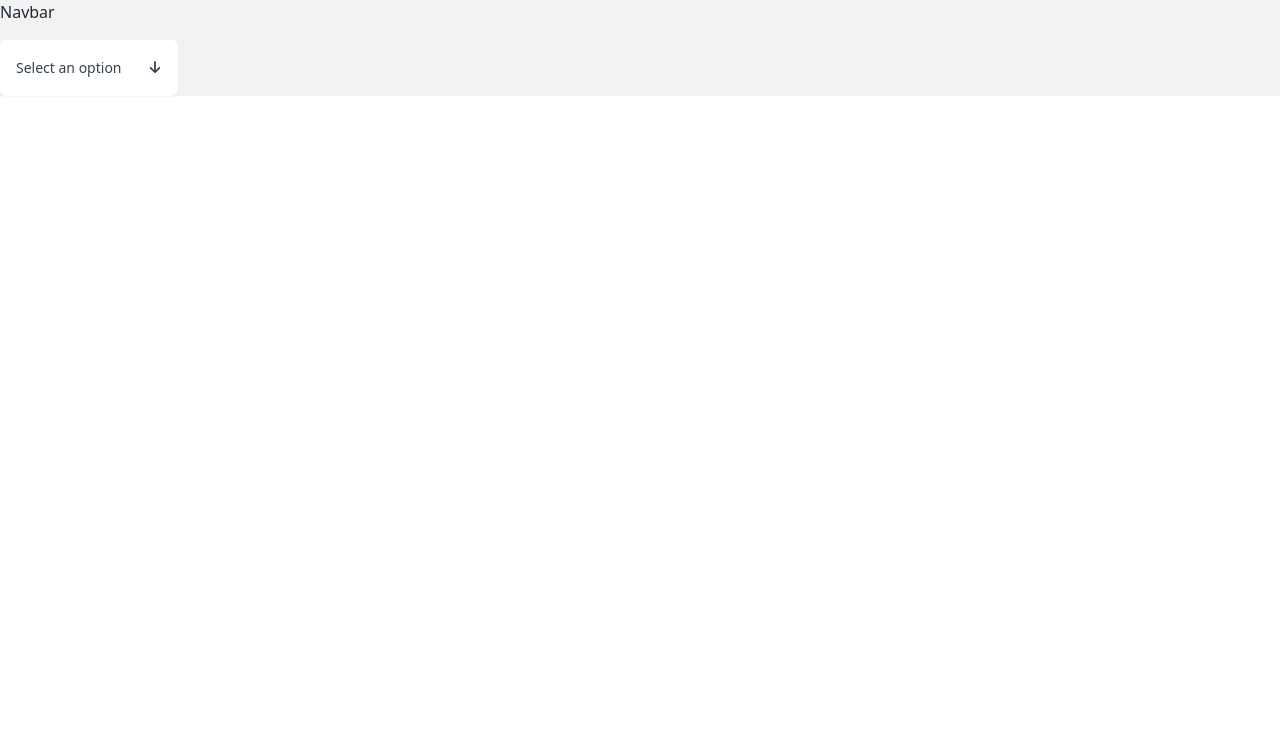
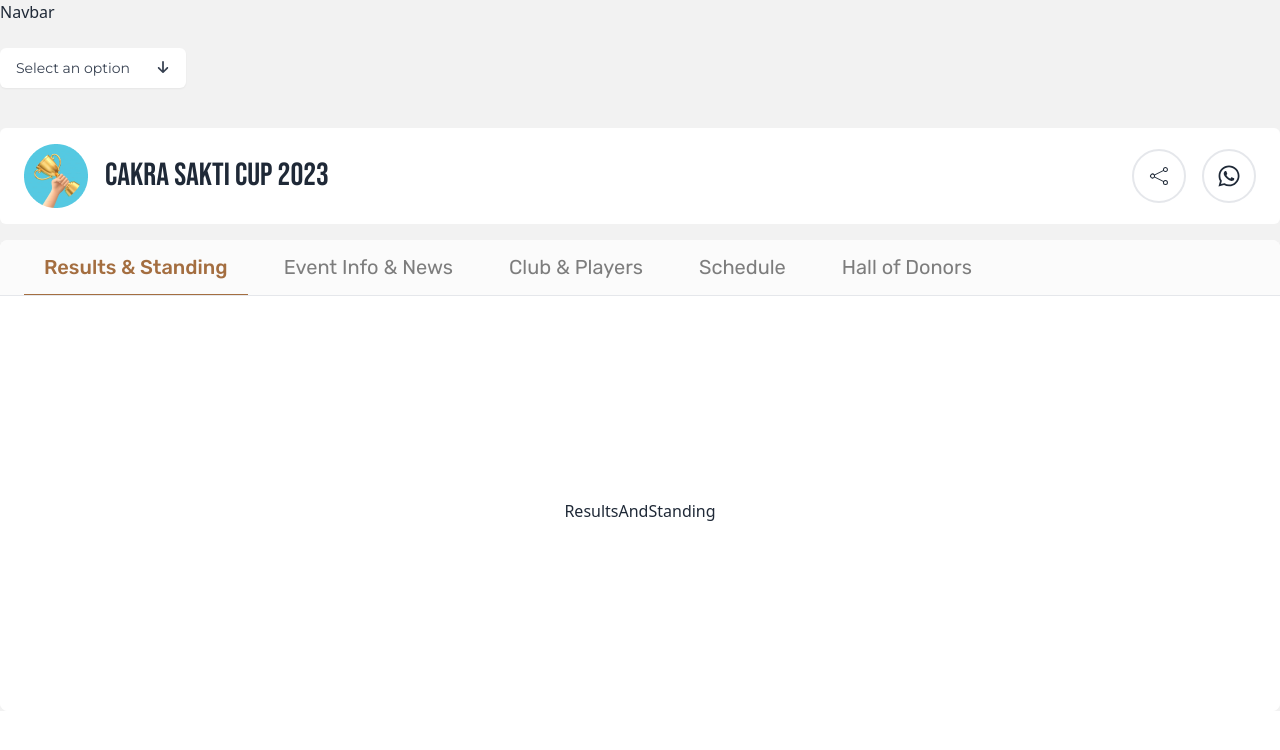
Before and after one commit to Abdullah-Al-Akash/fotogrid-frontend, a React (Vite) app: page /events in a window 1280 px wide. Shown: the top 750 px of the page. Built offline with nearby package versions, Linux system fonts and the light colour scheme.

Commit message:
added all tabs componment and added tabs and mobile dropdown menu

```diff
--- /dev/null
+++ b/src/Components/Events/CakraSaktiCup.jsx
@@ -0,0 +1,28 @@
+import cakraImage from "../../../public/Images/Cup.png";
+import { CiShare2 } from "react-icons/ci";
+import { FaWhatsapp } from "react-icons/fa";
+
+const CakraSaktiCup = () => {
+  return (
+    <div className="mt-[32px]  bg-white rounded-[6px]">
+      <div className="flex justify-between items-center px-[24px] py-[16px]">
+        <div className="flex items-center justify-start gap-[17px]">
+          <div className="w-[64px] h-[64px]">
+            <img src={cakraImage} alt="" className="w-full" />
+          </div>
+          <h2 className="bebas-Neue text-[32px]">Cakra Sakti Cup 2023</h2>
+        </div>
+        <div className="flex items-center gap-[16px]">
+          <p className="text-[24px] border-2 p-[13px] rounded-full">
+            <CiShare2 />
+          </p>
+          <p className="text-[24px] border-2 p-[13px] rounded-full">
+            <FaWhatsapp />
+          </p>
+        </div>
+      </div>
+    </div>
+  );
+};
+
+export default CakraSaktiCup;
--- /dev/null
+++ b/src/Components/Events/EventTabs.jsx
@@ -0,0 +1,87 @@
+/* eslint-disable react/prop-types */
+
+import ClubAndPlayers from "./Tabs/ClubAndPlayers";
+import DropDownTab from "./Tabs/DropDownTab";
+import EventInfoAndNews from "./Tabs/EventInfoAndNews";
+import HallOfDonors from "./Tabs/HallOfDonors";
+import ResultsAndStanding from "./Tabs/ResultsAndStanding";
+import Schedule from "./Tabs/Schedule";
+
+/* eslint-disable no-unused-vars */
+const EventTabs = ({ tab, setTab }) => {
+  return (
+    <div className="mt-[16px]">
+      <div className="bg-white rounded-[8px]">
+        <div className="border-b">
+          <div className="bg-[#FBFBFB]  rounded-t-[8px]">
+            <div className="md:flex hidden items-start gap-[16px] px-[24px] text-[20px] text-[#7D7D7D] rubik ">
+              <p
+                onClick={() => setTab("tab1")}
+                className={`py-[12px] px-[20px] cursor-pointer ${
+                  tab === "tab1" &&
+                  "text-[#A46E40] border-b border-[#A46E40] font-medium"
+                }`}
+              >
+                Results & Standing
+              </p>
+              <p
+                onClick={() => setTab("tab2")}
+                className={`py-[12px] px-[20px] cursor-pointer ${
+                  tab === "tab2" &&
+                  "text-[#A46E40] border-b border-[#A46E40] font-medium"
+                }`}
+              >
+                Event Info & News
+              </p>
+              <p
+                onClick={() => setTab("tab3")}
+                className={`py-[12px] px-[20px] cursor-pointer ${
+                  tab === "tab3" &&
+                  "text-[#A46E40] border-b border-[#A46E40] font-medium"
+                }`}
+              >
+                Club & Players
+              </p>
+              <p
+                onClick={() => setTab("tab4")}
+                className={`py-[12px] px-[20px] cursor-pointer ${
+                  tab === "tab4" &&
+                  "text-[#A46E40] border-b border-[#A46E40] font-medium"
+                }`}
+              >
+                Schedule
+              </p>
+              <p
+                onClick={() => setTab("tab5")}
+                className={`py-[12px] px-[20px] cursor-pointer ${
+                  tab === "tab5" &&
+                  "text-[#A46E40] border-b border-[#A46E40] font-medium"
+                }`}
+              >
+                Hall of Donors
+              </p>
+            </div>
+            <div className="md:hidden ms-3">
+              <DropDownTab tab={tab} setTab={setTab} />
+            </div>
+          </div>
+        </div>
+        <div className="mt-[15px] bg-white rounded-[8px]">
+          {tab === "tab1" ? (
+            <ResultsAndStanding />
+          ) : tab === "tab2" ? (
+            <EventInfoAndNews />
+          ) : tab === "tab3" ? (
+            <ClubAndPlayers />
+          ) : tab === "tab4" ? (
+            <Schedule />
+          ) : (
+            <HallOfDonors />
+          )}
+        </div>
+      </div>
+    </div>
+  );
+};
+
+export default EventTabs;
--- a/src/Components/Events/EventsTopDropDown.jsx
+++ b/src/Components/Events/EventsTopDropDown.jsx
@@ -16,11 +16,11 @@ const EventsTopDropDown = () => {
   };
 
   return (
-    <div className="relative inline-block text-left mt-[16px]">
+    <div className="relative inline-block text-left mt-[16px] montserrat">
       <div>
         <button
           type="button"
-          className="rounded-md border-gray-300 shadow-sm px-[16px] py-[18px] bg-white text-sm font-medium text-gray-700 hover:bg-gray-50  flex item-center justify-between"
+          className="rounded-[6px] border-gray-300 shadow-sm py-[10px] my-[8px] px-[16px] bg-white text-sm text-gray-700 hover:bg-gray-50  flex item-center justify-between text-[16px]"
           onClick={toggleDropdown}
         >
           {selectedOption ? selectedOption : "Select an option"}
@@ -32,7 +32,7 @@ const EventsTopDropDown = () => {
 
       {isOpen && (
         <div
-          className="origin-top-right absolute left-0 mt-2 w-56 rounded-md shadow-lg bg-white ring-1 ring-black ring-opacity-5 focus:outline-none"
+          className="origin-top-right absolute left-0 mt-2 w-56  rounded-[6px] shadow-lg bg-white ring-1 ring-black ring-opacity-5 focus:outline-none"
           role="menu"
           aria-orientation="vertical"
           aria-labelledby="options-menu"
--- /dev/null
+++ b/src/Components/Events/Tabs/ClubAndPlayers.jsx
@@ -0,0 +1,9 @@
+const ClubAndPlayers = () => {
+  return (
+    <div className="h-[50vh] flex justify-center items-center">
+      ClubAndPlayers
+    </div>
+  );
+};
+
+export default ClubAndPlayers;
--- /dev/null
+++ b/src/Components/Events/Tabs/DropDownTab.jsx
@@ -0,0 +1,92 @@
+import { useState } from "react";
+import { FaArrowDown, FaArrowUp } from "react-icons/fa";
+
+// eslint-disable-next-line no-unused-vars, react/prop-types
+const DropDownTab = ({ tab, setTab }) => {
+  const [isOpen, setIsOpen] = useState(false);
+  const [selectedOption, setSelectedOption] = useState(null);
+
+  const toggleDropdown = () => {
+    setIsOpen(!isOpen);
+  };
+
+  const handleOptionClick = (option) => {
+    setSelectedOption(option);
+    setIsOpen(false);
+  };
+  return (
+    <div>
+      <div className="relative inline-block text-left mt-[16px] montserrat">
+        <div>
+          <button
+            type="button"
+            className="rounded-[6px] border-gray-300 shadow-sm py-[10px] my-[8px] px-[16px] bg-white text-sm text-gray-700 hover:bg-gray-50  flex item-center justify-between text-[16px]"
+            onClick={toggleDropdown}
+          >
+            {selectedOption ? selectedOption : "Select an option"}
+            <span className={`mt-[2px] ms-[26px]`}>
+              {isOpen ? <FaArrowUp /> : <FaArrowDown />}
+            </span>
+          </button>
+        </div>
+
+        {isOpen && (
+          <div
+            className="origin-top-right absolute left-0 mt-2 w-56  rounded-[6px] shadow-lg bg-white ring-1 ring-black ring-opacity-5 focus:outline-none"
+            role="menu"
+            aria-orientation="vertical"
+            aria-labelledby="options-menu"
+          >
+            <div className="py-1" role="none">
+              <button
+                onClick={() => (
+                  handleOptionClick("Results & Standing"), setTab("tab1")
+                )}
+                className="block px-4 py-2 text-sm text-gray-700 w-full text-left hover:bg-gray-100"
+                role="menuitem"
+              >
+                Results & Standing
+              </button>
+              <button
+                onClick={() => (
+                  handleOptionClick("Event Info & News"), setTab("tab2")
+                )}
+                className="block px-4 py-2 text-sm text-gray-700 w-full text-left hover:bg-gray-100"
+                role="menuitem"
+              >
+                Event Info & News
+              </button>
+              <button
+                onClick={() => (
+                  handleOptionClick("Club & Players"), setTab("tab3")
+                )}
+                className="block px-4 py-2 text-sm text-gray-700 w-full text-left hover:bg-gray-100"
+                role="menuitem"
+              >
+                Club & Players
+              </button>
+              <button
+                onClick={() => (handleOptionClick("Schedule"), setTab("tab4"))}
+                className="block px-4 py-2 text-sm text-gray-700 w-full text-left hover:bg-gray-100"
+                role="menuitem"
+              >
+                Schedule
+              </button>
+              <button
+                onClick={() => (
+                  handleOptionClick("Hall of Donors"), setTab("tab5")
+                )}
+                className="block px-4 py-2 text-sm text-gray-700 w-full text-left hover:bg-gray-100"
+                role="menuitem"
+              >
+                Hall of Donors
+              </button>
+            </div>
+          </div>
+        )}
+      </div>
+    </div>
+  );
+};
+
+export default DropDownTab;
--- /dev/null
+++ b/src/Components/Events/Tabs/EventInfoAndNews.jsx
@@ -0,0 +1,9 @@
+const EventInfoAndNews = () => {
+  return (
+    <div className="h-[50vh] flex justify-center items-center">
+      EventInfoAndNews
+    </div>
+  );
+};
+
+export default EventInfoAndNews;
--- /dev/null
+++ b/src/Components/Events/Tabs/HallOfDonors.jsx
@@ -0,0 +1,9 @@
+const HallOfDonors = () => {
+  return (
+    <div className="h-[50vh] flex justify-center items-center">
+      HallOfDonors
+    </div>
+  );
+};
+
+export default HallOfDonors;
--- /dev/null
+++ b/src/Components/Events/Tabs/ResultsAndStanding.jsx
@@ -0,0 +1,9 @@
+const ResultsAndStanding = () => {
+  return (
+    <div className="h-[50vh] flex justify-center items-center">
+      ResultsAndStanding
+    </div>
+  );
+};
+
+export default ResultsAndStanding;
--- /dev/null
+++ b/src/Components/Events/Tabs/Schedule.jsx
@@ -0,0 +1,7 @@
+const Schedule = () => {
+  return (
+    <div className="h-[50vh] flex justify-center items-center">Schedule</div>
+  );
+};
+
+export default Schedule;
--- a/src/Pages/Events/Events.jsx
+++ b/src/Pages/Events/Events.jsx
@@ -1,9 +1,16 @@
+/* eslint-disable no-unused-vars */
+import { useState } from "react";
+import CakraSaktiCup from "../../Components/Events/CakraSaktiCup";
+import EventTabs from "../../Components/Events/EventTabs";
 import EventsTopDropDown from "../../Components/Events/EventsTopDropDown";
 
 const Events = () => {
+  const [tab, setTab] = useState("tab1");
   return (
     <div>
       <EventsTopDropDown />
+      <CakraSaktiCup />
+      <EventTabs setTab={setTab} tab={tab} />
     </div>
   );
 };
--- a/src/index.css
+++ b/src/index.css
@@ -1,10 +1,23 @@
-@import url('https://fonts.googleapis.com/css2?family=Bebas+Neue&family=Montserrat:wght@300;400;500&family=Rubik:wght@300;400&display=swap');
+@import url('https://fonts.googleapis.com/css2?family=Bebas+Neue&family=Montserrat:wght@300;400;500&family=Rubik:wght@300;400;500&display=swap');
 @tailwind base;
 @tailwind components;
 @tailwind utilities;
 
 body {
     background: #F2F2F2;
+    height: 100%;
+}
+
+.montserrat {
+    font-family: 'Montserrat', sans-serif;
+}
+
+.bebas-Neue {
+    font-family: 'Bebas Neue', sans-serif;
+}
+
+.rubik {
+    font-family: 'Rubik', sans-serif;
 }
 
 /*
```
